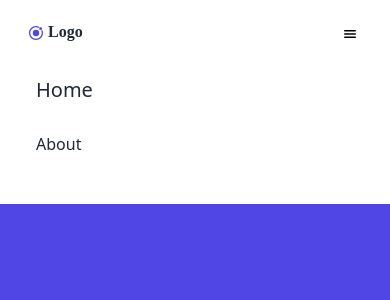
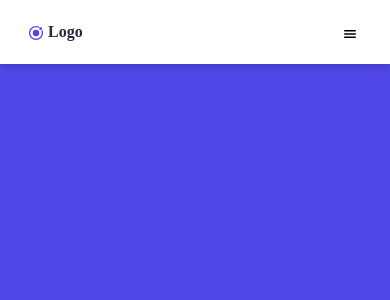
Before and after one commit to LuksFay/react-raspberry, a React (Create React App) app: page / in a window 390 px wide. Shown: the top 300 px of the page. Built offline with nearby package versions, Linux system fonts and the light colour scheme.

Commit message:
animacion navbar

```diff
--- a/src/components/Navbar.jsx
+++ b/src/components/Navbar.jsx
@@ -18,12 +18,12 @@
 				<div onClick={()=>setOpen(!open)} className='text-3x1 absolute right-8 top-6 cursor-pointer md:hidden'>
 					<ion-icon name={open ? 'close' : 'menu'}></ion-icon>
 				</div>
-				<ul className='md:flex md:items-center md:pb-0 pb-12 absolute md:static bg-white md:z-auto z-[-1] left-0 w-full md:w-auto md:pl-0 pl-9 transition-all duration-500 ease-in'>
+				<ul className={`md:flex md:items-center md:pb-0 pb-12 absolute md:static bg-white md:z-auto z-[-1] left-0 w-full md:w-auto md:pl-0 pl-9 transition-all duration-500 ease-in ${open ? 'top-20 opacity-100' : 'top-[-490px]'} md:opacity-100 opacity-0`}>
 				<li className='md:ml-8 text-xl md:my-0 my-7'>
-					<NavLink className='text-gray-800 hover:text-gray-400 duration-500' to='/'>Home</NavLink>
+					<NavLink className='text-gray-800 hover:text-gray-400 duration-500' onClick={()=>setOpen(!open)} to='/'>HOME</NavLink>
 				</li>
 				<li>
-					<NavLink className='text-gray-800 hover:text-gray-400 duration-500' to='/about'>About</NavLink>
+					<NavLink className='text-gray-800 hover:text-gray-400 duration-500' onClick={()=>setOpen(!open)} to='/about'>ABOUT</NavLink>
 				</li>
 			</ul>
 			</div>
```
